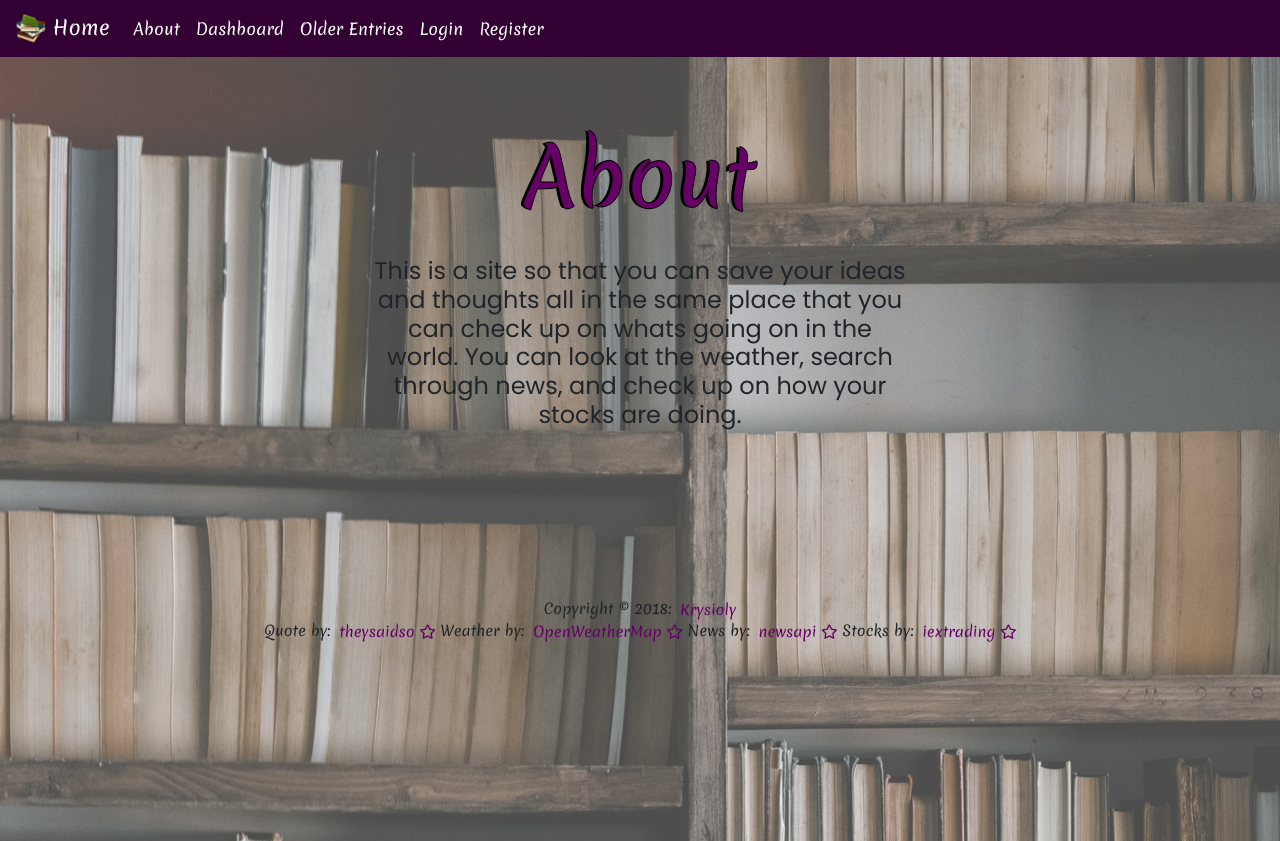
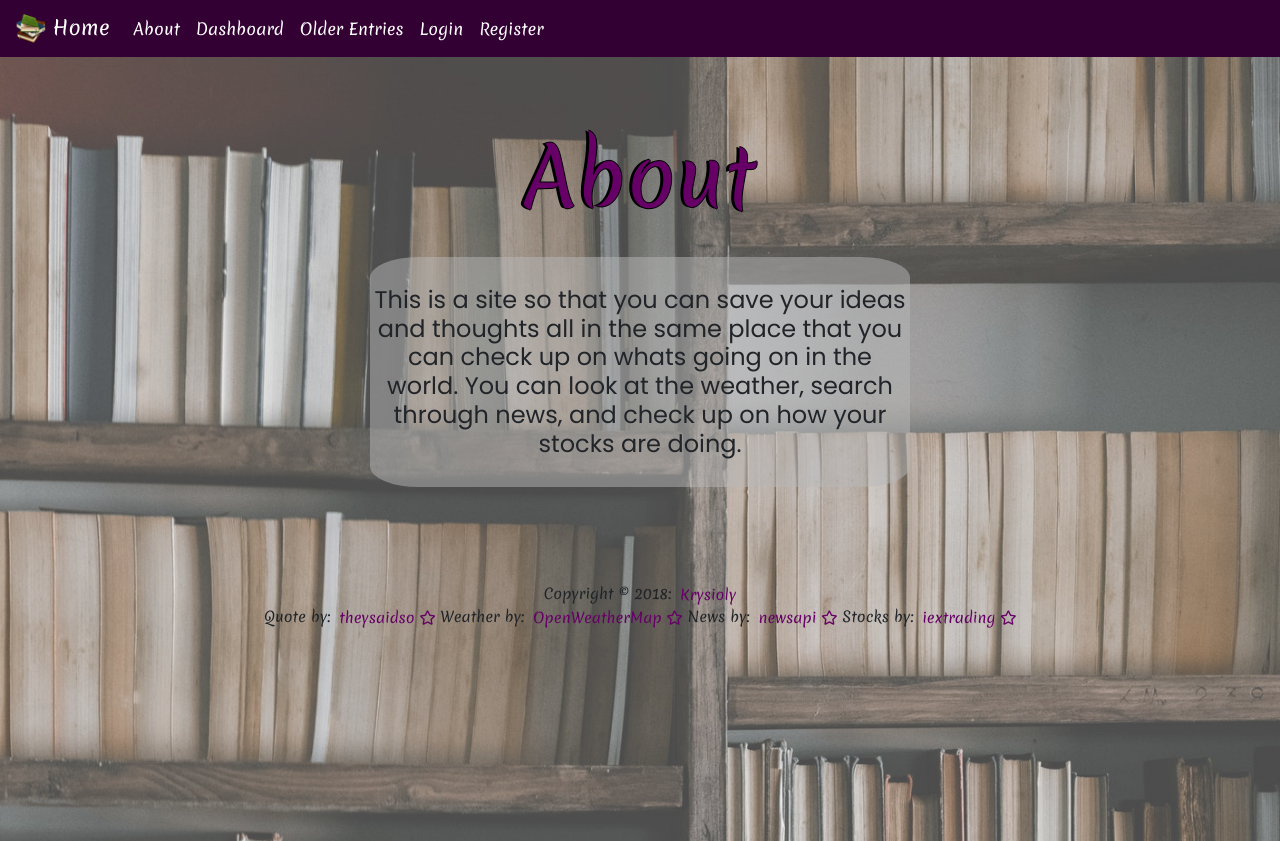
Before and after one commit to Krysioly/Project-web-app, a Flask app: page /about in a window 1280 px wide. Shown: the top 841 px of the page. Run offline with Flask 2, Linux system fonts and the light colour scheme; some libraries are stand-ins or nearby versions.

Commit message:
about style

```diff
--- a/static/css/style.css
+++ b/static/css/style.css
@@ -11,7 +11,7 @@ body {
 }
 .layer {
     border-radius: 9%;
-    background-color: rgba(239, 225, 151, 0.2);
+    background-color: rgba(183, 183, 183, 0.5);
 }
 tr, td {
     width:40px;
--- a/templates/about.html
+++ b/templates/about.html
@@ -13,7 +13,8 @@ About
     <div class="container">
         <div class="row">
             <div class="col-6 offset-3">
-                <h4>This is a site so that you can save your ideas and thoughts all in the same place that you can check up on whats going on in the world. You can look at the weather, search through news, and check up on how your stocks are doing.</h4> <br><br><br><br><br>
+                <h4 class="layer"><br>This is a site so that you can save your ideas and thoughts all in the same place that you can check up on whats going on in the world. You can look at the weather, search through news, and check up on how your stocks are doing.<br><br></h4>
+                <br><br>
             </div>
         </div>
     </div>
```
